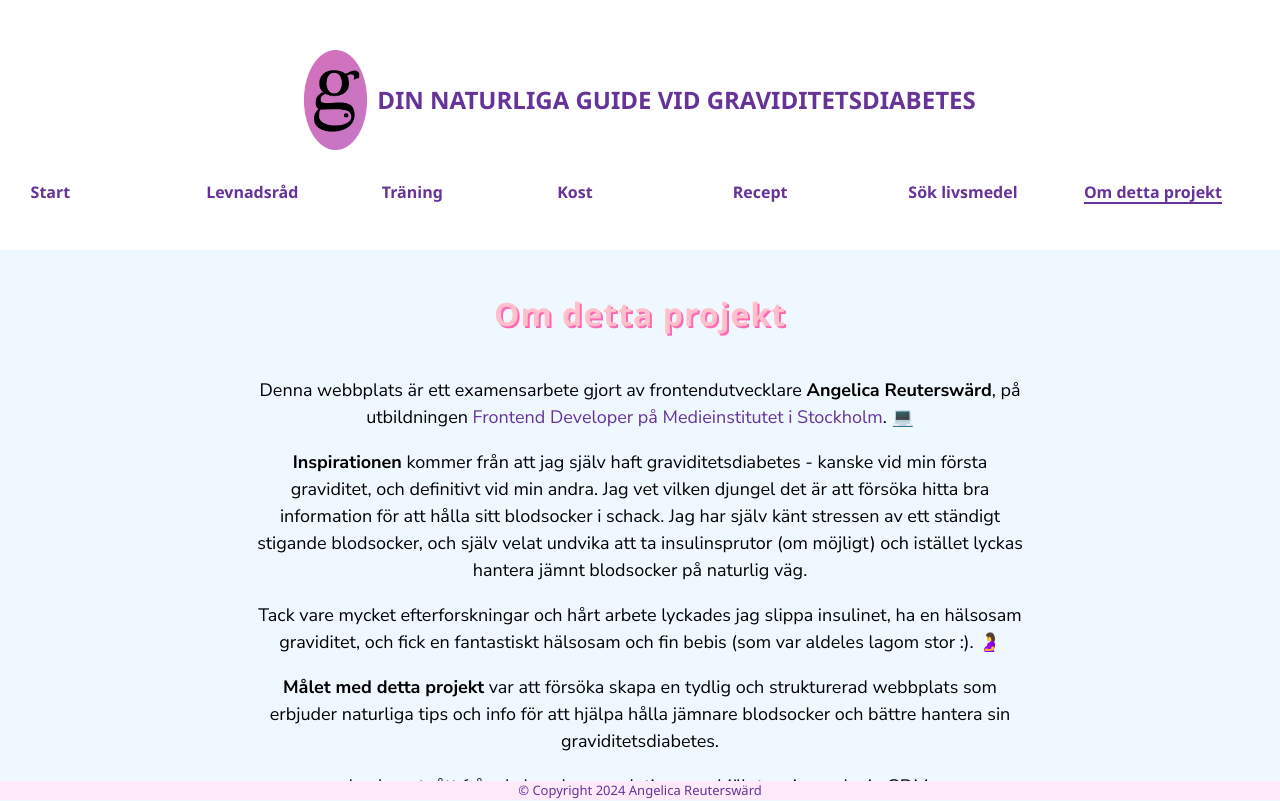
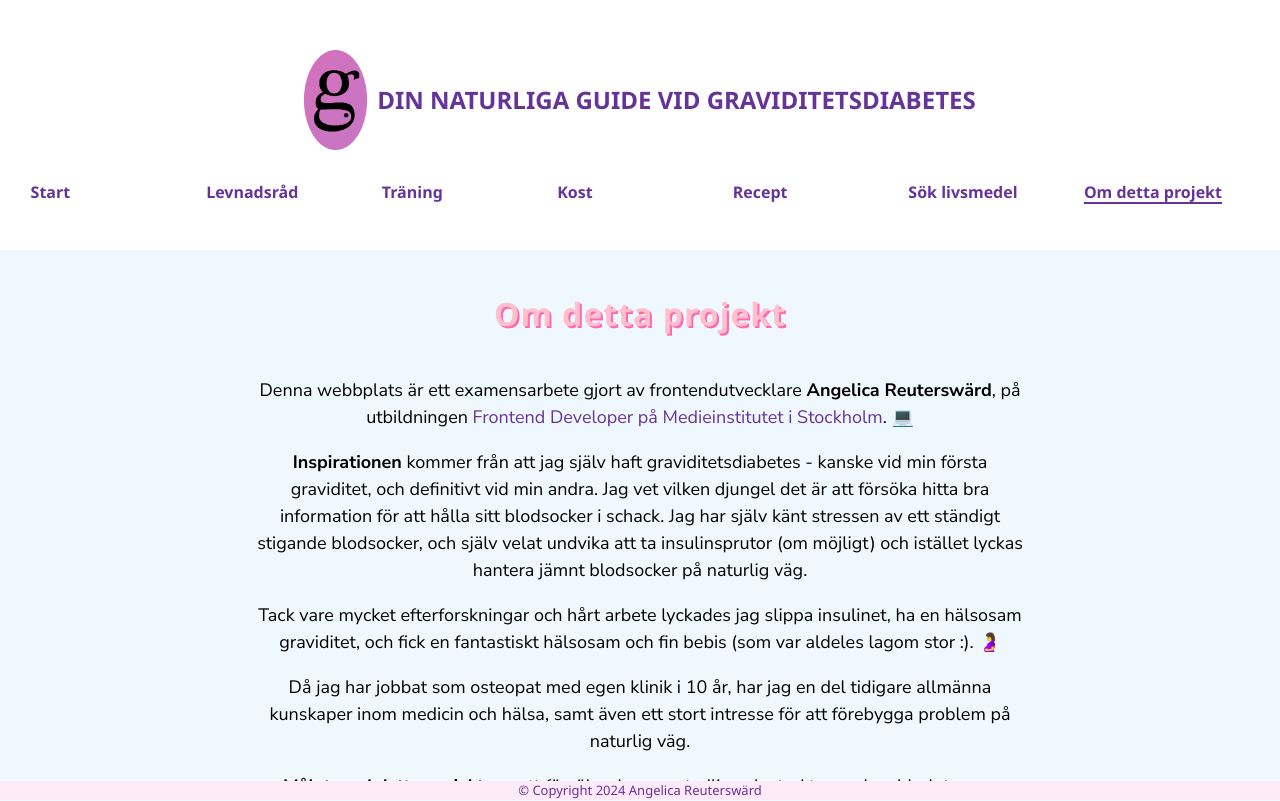
Before and after one commit to Ayngie/natural-guide-to-gestational-diabetes, a React (Vite) app: page /natural-guide-to-gestational-diabetes/about in a window 1280 px wide. Shown: the top 801 px of the page. Built offline with nearby package versions, Linux system fonts and the light colour scheme.

Commit message:
✨ feat: added new paragraph

```diff
--- a/src/components/pages/AboutProject.tsx
+++ b/src/components/pages/AboutProject.tsx
@@ -41,6 +41,10 @@ export const AboutProject = () => {
         </Paragraph>
 
         <Paragraph>
+          Då jag har jobbat som osteopat med egen klinik i 10 år, har jag en del tidigare allmänna kunskaper inom medicin och hälsa, samt även ett stort intresse för att förebygga problem på naturlig väg.
+        </Paragraph>
+
+        <Paragraph>
           <BoldText>Målet med detta projekt</BoldText> var att försöka skapa en tydlig och strukturerad webbplats som
           erbjuder naturliga tips och info för att hjälpa hålla jämnare blodsocker och bättre hantera sin
           graviditetsdiabetes.
```
